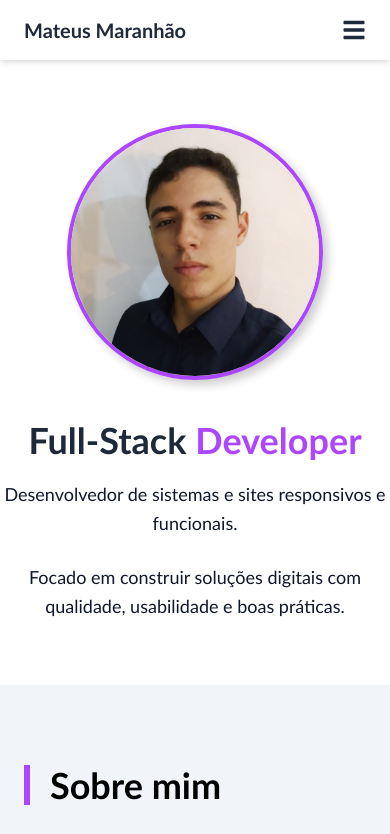
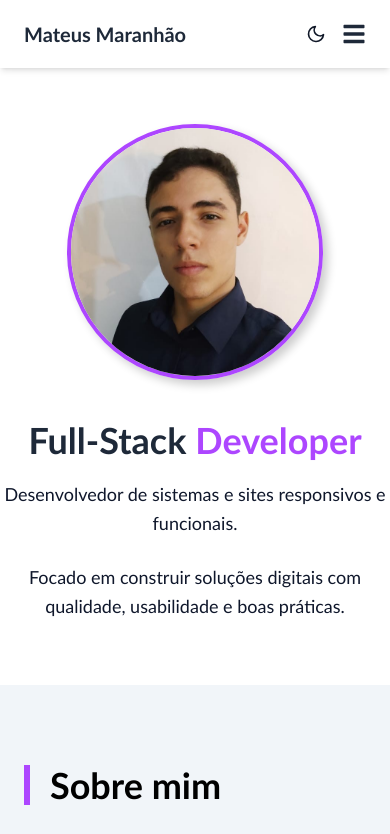
Before and after one commit to mateusmaranhao12/portfolio-v2, a Next.js app: page / in a window 390 px wide. Shown: the top 834 px of the page. Built offline with nearby package versions, Linux system fonts and the light colour scheme.

Commit message:
update navbar theme toggle

```diff
--- a/src/components/Header/Navbar.tsx
+++ b/src/components/Header/Navbar.tsx
@@ -72,14 +72,17 @@ export default function Navbar() {
           Mateus Maranhão
         </motion.h1>
 
-        {/* Botao mobile */}
+        {/* Botao mobile + ThemeIcon ao lado */}
+        <div className="md:hidden flex items-center gap-2">
+          <ThemeIcon />
           <button
-          className={`md:hidden text-2xl ${dark ? "text-white" : "text-gray-800"}`}
+            className={`text-2xl ${dark ? "text-white" : "text-gray-800"}`}
             onClick={() => setIsOpen(!isOpen)}
             aria-label="Toggle menu"
           >
             {isOpen ? <FaTimes /> : <FaBars />}
           </button>
+        </div>
 
         {/* Menu desktop */}
         <motion.ul
@@ -157,8 +160,8 @@ export default function Navbar() {
             ))}
           </motion.ul>
 
-          {/* Botão de baixar currículo no mobile */}
-          <div className="mt-2">
+          {/* Botão de baixar currículo no mobile*/}
+          <div className="mt-2 flex gap-4">
             <DownloadCVButton />
           </div>
         </motion.div>
```
Lines whose indentation alone changed are shown as unchanged.
